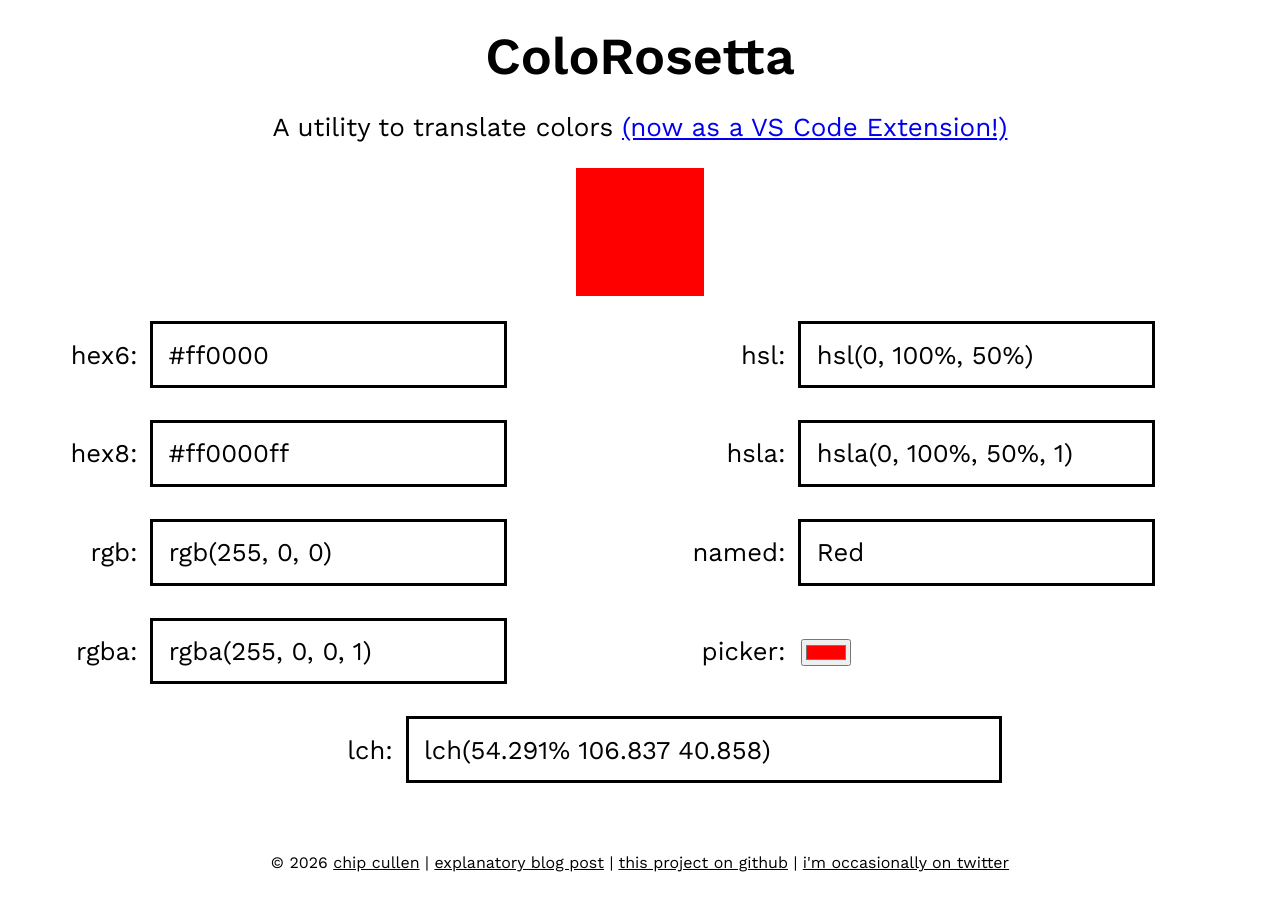
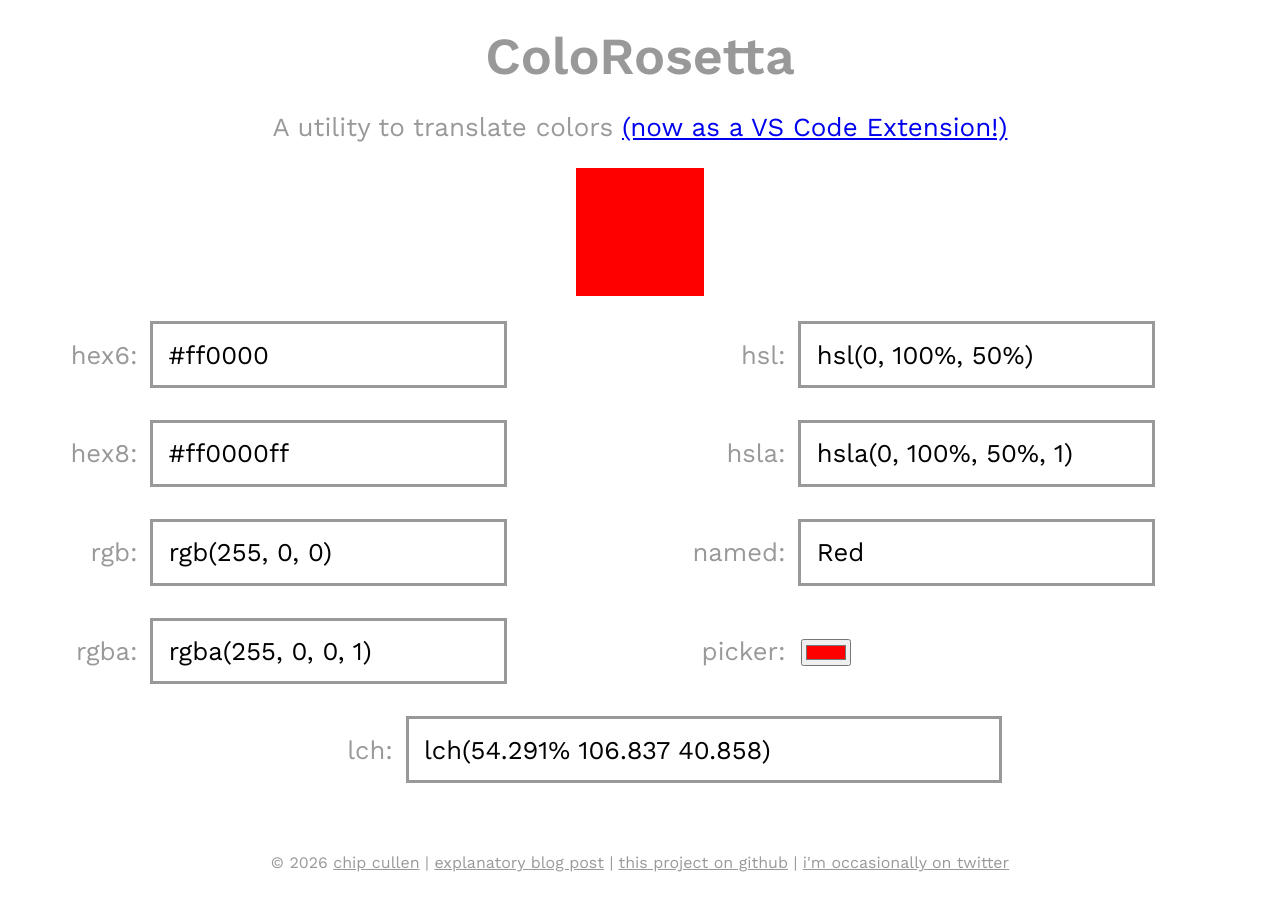
Before and after one commit to chipcullen/colorosetta, a React (Create React App) app: page / in a window 1280 px wide. Built offline with nearby package versions, Linux system fonts and the light colour scheme.

Commit message:
fixing CSS issue, this should deploy

```diff
--- a/src/App.css
+++ b/src/App.css
@@ -1,6 +1,8 @@
-root: {
+:root {
   --black: #999999;
-;}
+  --swatch-size: clamp(6.25rem, 10vw, 12.5rem);
+    --gray: #cccccc;
+  }
 
 .App {
   font-family: "Work Sans", Helvetica, sans-serif;
@@ -54,7 +56,7 @@
   width: clamp(12.5rem, 25vw, 30rem);
   font-size: clamp(1rem, 2vw, 2rem);
   padding: 1.2vw;
-  border: 3px solid black;
+  border: 3px solid var(--black);
   background: white;
   margin-bottom: 2rem;
   margin-left: 1vw;
@@ -65,6 +67,7 @@
 input[type=text][name=lch] {
   width: clamp(12.5rem, 55vw, 35rem);
 }
+
 .color-input-wrapper {
   width: clamp(12.5rem, 25vw, 30rem);
   display: inline-block;
@@ -86,12 +89,8 @@
   background-color: hsla(60, 100%, 50%, 0.2);
 }
 
-:root {
-  --swatch-size: clamp(6.25rem, 10vw, 12.5rem);
-}
 
 .swatch-wrapper {
-  --gray: #cccccc;
   --square-size: calc(var(--swatch-size) / 5);
   --half-square: calc(var(--swatch-size) / 10);
   --neg-half-square: calc((var(--swatch-size) / 10) * -1);
```
